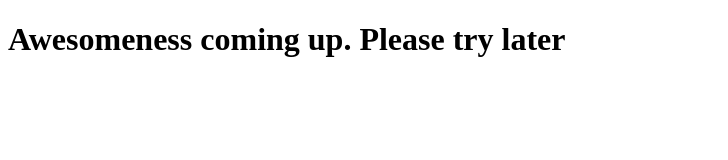
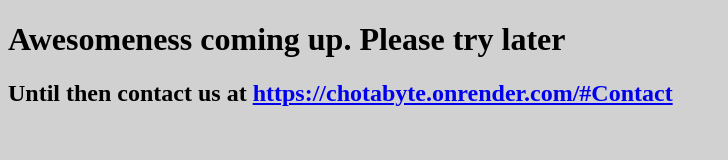
Before and after one commit to PadmanabhaPrasanna/Nivedha-profile, a website: page frontend/loginpage.html in a window 1280 px wide. Shown: the whole page, without its empty margins (0-728 px from the left). Drawn offline with Linux system fonts and the light colour scheme.

Commit message:
Added small change in temp login page

```diff
--- a/frontend/loginpage.html
+++ b/frontend/loginpage.html
@@ -4,7 +4,8 @@
 
 </head>
 
-<body>
+<body style="background-color:rgba(128, 128, 128, 0.358);">
     <h1>Awesomeness coming up. Please try later</h1>
+    <h2>Until then contact us at <a href="https://chotabyte.onrender.com/#Contact" target="blank">https://chotabyte.onrender.com/#Contact</a></h2>
 
 </body>
```
